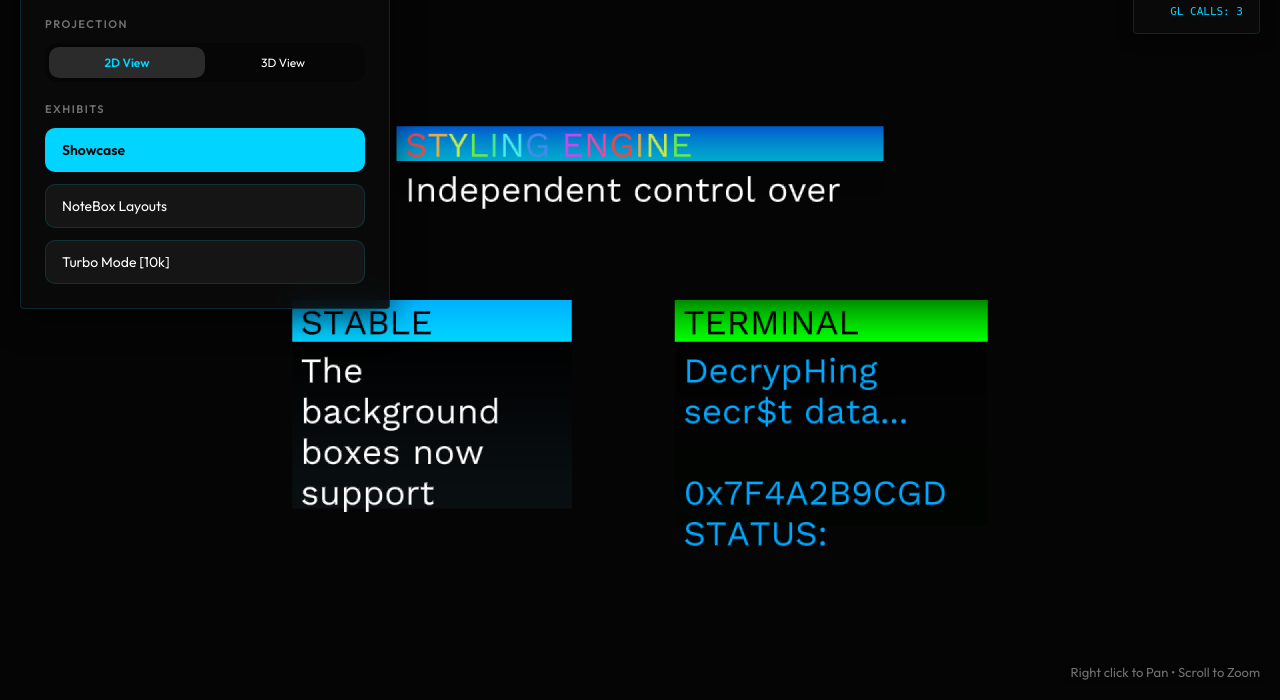
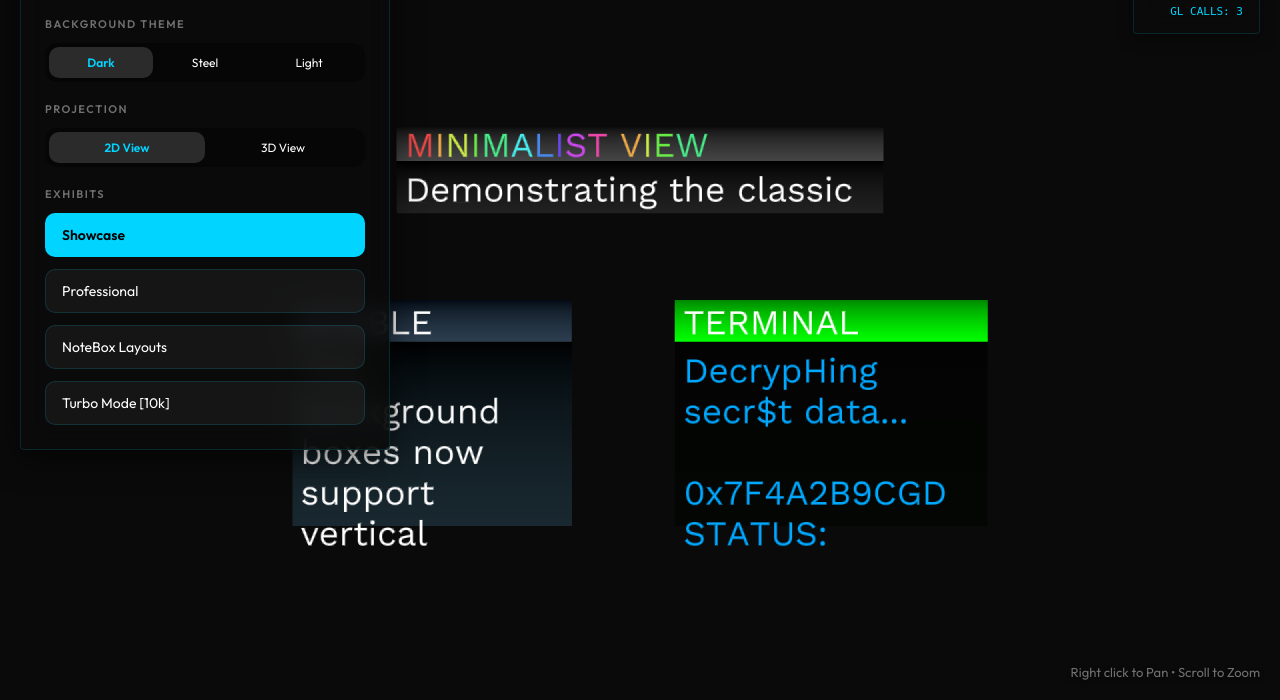
Before and after one commit to ExtraBinoss/three-msdf-text, a website built with Vite: page msdf-text-engine/index.html in a window 1280 px wide. Shown: the part 100-800 px from the top of the page. Built offline with nearby package versions, Linux system fonts and the light colour scheme; animation ran at ten frames a second.

Commit message:
styling with the demo

```diff
--- a/msdf-text-engine/index.html
+++ b/msdf-text-engine/index.html
@@ -15,6 +15,15 @@
       </div>
 
       <div class="section">
+        <span class="section-title">Background Theme</span>
+        <div class="toggle-group">
+          <button id="bg-dark" class="active">Dark</button>
+          <button id="bg-steel">Steel</button>
+          <button id="bg-light">Light</button>
+        </div>
+      </div>
+
+      <div class="section">
         <span class="section-title">Projection</span>
         <div class="toggle-group">
           <button id="btn-2d" class="active">2D View</button>
@@ -25,6 +34,7 @@
       <div class="section">
         <span class="section-title">Exhibits</span>
         <button id="ex-showcase" class="active">Showcase</button>
+        <button id="ex-professional">Professional</button>
         <button id="ex-notebox">NoteBox Layouts</button>
         <button id="ex-stress">Turbo Mode [10k]</button>
       </div>
--- a/msdf-text-engine/src/BoxManager.ts
+++ b/msdf-text-engine/src/BoxManager.ts
@@ -1,4 +1,13 @@
 import * as THREE from 'three';
+
+export const GradientMode = {
+    NONE: 0,
+    VERTICAL: 1,
+    HORIZONTAL: 2,
+    RADIAL: 3
+} as const;
+
+export type GradientMode = typeof GradientMode[keyof typeof GradientMode];
 
 export interface BoxInstance {
     id: number;
@@ -7,10 +16,11 @@ export interface BoxInstance {
     color1: THREE.Color;
     color2: THREE.Color;
     alpha: number;
+    gradientMode: GradientMode;
 }
 
 /**
- * Advanced BoxManager with support for per-instance alpha and gradients.
+ * Advanced BoxManager with support for per-instance alpha and multi-mode gradients.
  */
 export class BoxManager {
     private mesh: THREE.InstancedMesh;
@@ -28,22 +38,24 @@ export class BoxManager {
             side: THREE.DoubleSide
         });
 
-        // Add custom attributes for Alpha and Secondary Color (Gradients)
         this.mesh = new THREE.InstancedMesh(this.geometry, this.material, maxBoxes);
 
         const alphaArray = new Float32Array(maxBoxes);
         const color2Array = new Float32Array(maxBoxes * 3);
+        const modeArray = new Float32Array(maxBoxes);
 
         this.mesh.geometry.setAttribute('instanceAlpha', new THREE.InstancedBufferAttribute(alphaArray, 1));
         this.mesh.geometry.setAttribute('instanceColor2', new THREE.InstancedBufferAttribute(color2Array, 3));
+        this.mesh.geometry.setAttribute('instanceMode', new THREE.InstancedBufferAttribute(modeArray, 1));
 
-        // Inject custom logic into the material
         this.material.onBeforeCompile = (shader) => {
             shader.vertexShader = `
                 attribute float instanceAlpha;
                 attribute vec3 instanceColor2;
+                attribute float instanceMode;
                 varying float vAlpha;
                 varying vec3 vColor2;
+                varying float vMode;
                 varying vec2 vBoxUv;
                 ${shader.vertexShader}
             `.replace(
@@ -52,6 +64,7 @@ export class BoxManager {
                 #include <begin_vertex>
                 vAlpha = instanceAlpha;
                 vColor2 = instanceColor2;
+                vMode = instanceMode;
                 vBoxUv = uv;
                 `
             );
@@ -59,13 +72,23 @@ export class BoxManager {
             shader.fragmentShader = `
                 varying float vAlpha;
                 varying vec3 vColor2;
+                varying float vMode;
                 varying vec2 vBoxUv;
                 ${shader.fragmentShader}
             `.replace(
                 'vec4 diffuseColor = vec4( diffuse, opacity );',
                 `
-                // Gradient interpolation: color1 (instanceColor) to color2 (instanceColor2)
-                vec3 finalColor = mix(diffuse, vColor2, vBoxUv.y);
+                float t = 0.0;
+                if (vMode == 1.0) { // Vertical
+                    t = vBoxUv.y;
+                } else if (vMode == 2.0) { // Horizontal
+                    t = vBoxUv.x;
+                } else if (vMode == 3.0) { // Radial
+                    t = distance(vBoxUv, vec2(0.5)) * 2.0;
+                    t = clamp(t, 0.0, 1.0);
+                }
+
+                vec3 finalColor = mix(diffuse, vColor2, t);
                 vec4 diffuseColor = vec4( finalColor, vAlpha );
                 `
             );
@@ -78,7 +101,7 @@ export class BoxManager {
         scene.add(this.mesh);
     }
 
-    addBox(position: THREE.Vector3, scale: THREE.Vector3, color1: THREE.Color, color2?: THREE.Color, alpha: number = 1.0): number {
+    addBox(position: THREE.Vector3, scale: THREE.Vector3, color1: THREE.Color, color2?: THREE.Color, alpha: number = 1.0, mode: GradientMode = GradientMode.VERTICAL): number {
         if (this.instances.length >= this.maxBoxes) return -1;
 
         const id = this.instances.length;
@@ -88,7 +111,8 @@ export class BoxManager {
             scale: scale.clone(),
             color1: color1.clone(),
             color2: (color2 || color1).clone(),
-            alpha
+            alpha,
+            gradientMode: mode
         };
         this.instances.push(instance);
 
@@ -98,7 +122,7 @@ export class BoxManager {
         return id;
     }
 
-    updateBox(id: number, position: THREE.Vector3, scale: THREE.Vector3, color1: THREE.Color, color2?: THREE.Color, alpha: number = 1.0) {
+    updateBox(id: number, position: THREE.Vector3, scale: THREE.Vector3, color1: THREE.Color, color2?: THREE.Color, alpha: number = 1.0, mode: GradientMode = GradientMode.VERTICAL) {
         if (id < 0 || id >= this.instances.length) return;
 
         const instance = this.instances[id];
@@ -107,6 +131,7 @@ export class BoxManager {
         instance.color1.copy(color1);
         instance.color2.copy(color2 || color1);
         instance.alpha = alpha;
+        instance.gradientMode = mode;
 
         this.updateInstance(id);
     }
@@ -124,14 +149,17 @@ export class BoxManager {
 
         const alphaAttr = this.mesh.geometry.getAttribute('instanceAlpha') as THREE.InstancedBufferAttribute;
         const color2Attr = this.mesh.geometry.getAttribute('instanceColor2') as THREE.InstancedBufferAttribute;
+        const modeAttr = this.mesh.geometry.getAttribute('instanceMode') as THREE.InstancedBufferAttribute;
 
         alphaAttr.setX(id, instance.alpha);
         color2Attr.setXYZ(id, instance.color2.r, instance.color2.g, instance.color2.b);
+        modeAttr.setX(id, instance.gradientMode);
 
         this.mesh.instanceMatrix.needsUpdate = true;
         if (this.mesh.instanceColor) this.mesh.instanceColor.needsUpdate = true;
         alphaAttr.needsUpdate = true;
         color2Attr.needsUpdate = true;
+        modeAttr.needsUpdate = true;
     }
 
     clear() {
--- a/msdf-text-engine/src/NoteBox.ts
+++ b/msdf-text-engine/src/NoteBox.ts
@@ -1,7 +1,7 @@
 import * as THREE from 'three';
 import { TextArea } from './TextArea.ts';
 import { TextManager } from './TextManager.ts';
-import { BoxManager } from './BoxManager.ts';
+import { BoxManager, GradientMode } from './BoxManager.ts';
 
 /**
  * A UI component that manages a background box, a title bar,
@@ -16,10 +16,12 @@ export class NoteBox {
     public headerColor1: THREE.Color = new THREE.Color(0x00d4ff);
     public headerColor2: THREE.Color = new THREE.Color(0x00d4ff);
     public headerAlpha: number = 1.0;
+    public headerGradientMode: GradientMode = GradientMode.VERTICAL;
 
     public bodyColor1: THREE.Color = new THREE.Color(0x0a1012);
     public bodyColor2: THREE.Color = new THREE.Color(0x0a1012);
     public bodyAlpha: number = 0.9;
+    public bodyGradientMode: GradientMode = GradientMode.VERTICAL;
 
     private boxManager: BoxManager;
     private headerId: number;
@@ -37,8 +39,8 @@ export class NoteBox {
         this.bodyArea = new TextArea(textManager.fontData);
 
         // Initialize with default values
-        this.headerId = this.boxManager.addBox(new THREE.Vector3(), new THREE.Vector3(1,1,1), this.headerColor1, this.headerColor2, this.headerAlpha);
-        this.bodyId = this.boxManager.addBox(new THREE.Vector3(), new THREE.Vector3(1,1,1), this.bodyColor1, this.bodyColor2, this.bodyAlpha);
+        this.headerId = this.boxManager.addBox(new THREE.Vector3(), new THREE.Vector3(1,1,1), this.headerColor1, this.headerColor2, this.headerAlpha, this.headerGradientMode);
+        this.bodyId = this.boxManager.addBox(new THREE.Vector3(), new THREE.Vector3(1,1,1), this.bodyColor1, this.bodyColor2, this.bodyAlpha, this.bodyGradientMode);
 
         this.updateGeometry();
     }
@@ -54,7 +56,7 @@ export class NoteBox {
         // Header
         const headerPos = this.position.clone().add(new THREE.Vector3(this.width / 2, -this.headerHeight / 2, 0.01));
         this.boxManager.updateBox(this.headerId, headerPos, new THREE.Vector3(this.width, this.headerHeight, 1),
-            this.headerColor1, this.headerColor2, this.headerAlpha);
+            this.headerColor1, this.headerColor2, this.headerAlpha, this.headerGradientMode);
 
         // Body
         const bodyH = this.height - this.headerHeight;
@@ -62,7 +64,7 @@ export class NoteBox {
         const bodyPos = this.position.clone().add(new THREE.Vector3(this.width / 2, bodyY, 0));
 
         this.boxManager.updateBox(this.bodyId, bodyPos, new THREE.Vector3(this.width, bodyH, 1),
-            this.bodyColor1, this.bodyColor2, this.bodyAlpha);
+            this.bodyColor1, this.bodyColor2, this.bodyAlpha, this.bodyGradientMode);
     }
 
     setPosition(x: number, y: number, z: number) {
@@ -74,17 +76,21 @@ export class NoteBox {
         headerColor1?: number | THREE.Color,
         headerColor2?: number | THREE.Color,
         headerAlpha?: number,
+        headerGradientMode?: GradientMode,
         bodyColor1?: number | THREE.Color,
         bodyColor2?: number | THREE.Color,
-        bodyAlpha?: number
+        bodyAlpha?: number,
+        bodyGradientMode?: GradientMode
     }) {
         if (config.headerColor1 !== undefined) this.headerColor1 = this.toColor(config.headerColor1);
         if (config.headerColor2 !== undefined) this.headerColor2 = this.toColor(config.headerColor2);
         if (config.headerAlpha !== undefined) this.headerAlpha = config.headerAlpha;
+        if (config.headerGradientMode !== undefined) this.headerGradientMode = config.headerGradientMode;
 
         if (config.bodyColor1 !== undefined) this.bodyColor1 = this.toColor(config.bodyColor1);
         if (config.bodyColor2 !== undefined) this.bodyColor2 = this.toColor(config.bodyColor2);
         if (config.bodyAlpha !== undefined) this.bodyAlpha = config.bodyAlpha;
+        if (config.bodyGradientMode !== undefined) this.bodyGradientMode = config.bodyGradientMode;
 
         this.updateGeometry();
     }
--- a/msdf-text-engine/src/main.ts
+++ b/msdf-text-engine/src/main.ts
@@ -4,7 +4,7 @@ import { OrbitControls } from 'three/examples/jsm/controls/OrbitControls.js'
 import { TextManager } from './TextManager.ts'
 import { TextEffects } from './TextEffects.ts'
 import { NoteBox } from './NoteBox.ts'
-import { BoxManager } from './BoxManager.ts'
+import { BoxManager, GradientMode } from './BoxManager.ts'
 import { TextArea } from './TextArea.ts'
 
 /**
@@ -12,7 +12,7 @@ import { TextArea } from './TextArea.ts'
  */
 
 const scene = new THREE.Scene()
-scene.background = new THREE.Color(0x050505)
+scene.background = new THREE.Color(0x0a0a0a)
 
 const camera = new THREE.PerspectiveCamera(75, window.innerWidth / window.innerHeight, 0.1, 2000)
 camera.position.set(0, 0, 15)
@@ -42,6 +42,8 @@ const clock = new THREE.Clock();
 const noteBoxes: NoteBox[] = [];
 const stressAreas: TextArea[] = [];
 
+const animals = ["Lion", "Tiger", "Elephant", "Giraffe", "Zebra", "Leopard", "Cheetah", "Rhino", "Hippo", "Gorilla", "Panda", "Wolf", "Bear", "Eagle", "Hawk", "Penguin", "Dolphin", "Whale", "Shark", "Octopus", "Butterfly", "Stallion", "Falcon", "Panther", "Jaguar", "Lynx", "Cobra", "Viper", "Dragon"];
+
 const set3D = (enabled: boolean) => {
     controls.enableRotate = enabled;
     controls.mouseButtons = {
@@ -59,9 +61,16 @@ const set3D = (enabled: boolean) => {
     }
 };
 
+const setBG = (color: number, id: string) => {
+    scene.background = new THREE.Color(color);
+    ['bg-dark', 'bg-steel', 'bg-light'].forEach(bid => {
+        document.getElementById(bid)?.classList.toggle('active', bid === id);
+    });
+};
+
 const setExhibit = (id: string) => {
     currentExhibit = id;
-    ['ex-showcase', 'ex-notebox', 'ex-stress'].forEach(eid => {
+    ['ex-showcase', 'ex-professional', 'ex-notebox', 'ex-stress'].forEach(eid => {
         document.getElementById(eid)?.classList.toggle('active', eid === `ex-${id}`);
     });
     initExhibit(id);
@@ -73,21 +82,19 @@ const clearScene = () => {
     stressAreas.length = 0;
 };
 
-const animals = ["Lion", "Tiger", "Elephant", "Giraffe", "Zebra", "Leopard", "Cheetah", "Rhino", "Hippo", "Gorilla", "Panda", "Wolf", "Bear", "Eagle", "Hawk", "Penguin", "Dolphin", "Whale", "Shark", "Octopus", "Butterfly", "Stallion", "Falcon", "Panther", "Jaguar", "Lynx", "Cobra", "Viper", "Dragon"];
-
 const initExhibit = (id: string) => {
     clearScene();
 
     if (id === 'showcase') {
+        // Hero: Minimalist Gray / Slate Theme
         const hero = new NoteBox(textManager, boxManager);
         hero.setPosition(-7, 5, 0);
         hero.setSize(14, 2.5, 1.0);
-        hero.titleArea.text = "STYLING ENGINE";
-        hero.bodyArea.text = "Independent control over transparency, colors, and gradients.";
-        // Glass-morphic Hero
+        hero.titleArea.text = "MINIMALIST VIEW";
+        hero.bodyArea.text = "Demonstrating the classic slate and gray corporate look.";
         hero.setStyle({
-            headerColor1: 0x00d4ff, headerColor2: 0x0080ff, headerAlpha: 0.8,
-            bodyColor1: 0x050505, bodyAlpha: 0.3 // Very transparent body
+            headerColor1: 0x444444, headerColor2: 0x333333, headerAlpha: 1.0,
+            bodyColor1: 0x222222, bodyAlpha: 0.95
         });
         noteBoxes.push(hero);
 
@@ -97,7 +104,9 @@ const initExhibit = (id: string) => {
         secondary.titleArea.text = "STABLE GRADIENTS";
         secondary.bodyArea.text = "The background boxes now support vertical gradients and per-instance alpha blending.";
         secondary.setStyle({
-            bodyColor1: 0x0a1012, bodyColor2: 0x1a2a32, bodyAlpha: 0.95
+            headerColor1: 0x2c3e50, headerColor2: 0x2c3e50,
+            bodyColor1: 0x1a2a32, bodyColor2: 0x0a1012, bodyGradientMode: GradientMode.VERTICAL,
+            bodyAlpha: 0.95
         });
         noteBoxes.push(secondary);
 
@@ -109,12 +118,51 @@ const initExhibit = (id: string) => {
                                "NODE: 0xDE77\n" +
                                "SYNC: ACTIVE\n" +
                                "ENCRYPTION: HIGH";
-        // Dark Terminal Theme with subtle gradient
         hacker.setStyle({
             headerColor1: 0x00ff00, headerColor2: 0x008800,
             bodyColor1: 0x000500, bodyColor2: 0x001000, bodyAlpha: 0.7
         });
         noteBoxes.push(hacker);
+
+    } else if (id === 'professional') {
+        const corp1 = new NoteBox(textManager, boxManager);
+        corp1.setPosition(-12, 5, 0);
+        corp1.setSize(10, 6, 1.0);
+        corp1.titleArea.text = "CORPORATE DASHBOARD";
+        corp1.bodyArea.text = "A clean, minimalist style using subtle horizontal gradients.\n\n" +
+                             "Header: Horizontal Blue\n" +
+                             "Body: Solid Off-Black (95% Opacity)\n\n" +
+                             "This looks professional and readable for enterprise tools.";
+        corp1.setStyle({
+            headerColor1: 0x1e293b, headerColor2: 0x334155, headerGradientMode: GradientMode.HORIZONTAL,
+            bodyColor1: 0x0f172a, bodyAlpha: 0.95
+        });
+        noteBoxes.push(corp1);
+
+        const radBox = new NoteBox(textManager, boxManager);
+        radBox.setPosition(0, 5, 0);
+        radBox.setSize(10, 6, 1.0);
+        radBox.titleArea.text = "RADIAL DESIGN";
+        radBox.bodyArea.text = "Showcasing the Radial Gradient mode.\n\n" +
+                               "The body uses a radial fade from center to edges.";
+        radBox.setStyle({
+            headerColor1: 0x0f172a, headerColor2: 0x0f172a,
+            bodyColor1: 0x1e293b, bodyColor2: 0x020617, bodyGradientMode: GradientMode.RADIAL,
+            bodyAlpha: 1.0
+        });
+        noteBoxes.push(radBox);
+
+        const palette = new NoteBox(textManager, boxManager);
+        palette.setPosition(-12, -2, 0);
+        palette.setSize(22, 5, 1.0);
+        palette.titleArea.text = "UI COLOR PALETTE SAMPLES";
+        palette.bodyArea.text = "Supporting any HEX color with perfect precision.\n" +
+                               "From solid vibrant tones to subtle dark modes.";
+        palette.setStyle({
+             headerColor1: 0x00d4ff, headerColor2: 0x00d4ff,
+             bodyColor1: 0x171717, bodyAlpha: 1.0
+        });
+        noteBoxes.push(palette);
 
     } else if (id === 'notebox') {
         for (let i = 0; i < 3; i++) {
@@ -127,32 +175,18 @@ const initExhibit = (id: string) => {
             noteBoxes.push(nb);
         }
     } else if (id === 'stress') {
-        // TURBO MODE: Highly concentrated text with random dictionary
         const grid = 16;
         const spacing = 15;
-
         for (let i = 0; i < grid; i++) {
             for (let j = 0; j < grid; j++) {
                 const area = new TextArea(textManager.fontData!);
                 area.width = 500;
-
-                // Build random animal sentence
                 const count = 3 + Math.floor(Math.random() * 5);
                 let sentence = "";
-                for(let k=0; k<count; k++) {
-                    sentence += animals[Math.floor(Math.random() * animals.length)] + " ";
-                }
-
+                for(let k=0; k<count; k++) sentence += animals[Math.floor(Math.random() * animals.length)] + " ";
                 area.text = sentence.trim();
                 area.wordWrap = true;
-
-                (area as any).worldPos = new THREE.Vector3(
-                    (i - grid/2) * spacing,
-                    (j - grid/2) * spacing,
-                    (Math.random() - 0.5) * 10
-                );
-
-                // Pre-compute layout once for static text positions
+                (area as any).worldPos = new THREE.Vector3((i - grid/2) * spacing, (j - grid/2) * spacing, (Math.random() - 0.5) * 10);
                 (area as any).cachedLayout = area.computeLayout();
                 stressAreas.push(area);
             }
@@ -166,8 +200,14 @@ const setupUI = () => {
     document.getElementById('btn-2d')?.addEventListener('click', () => set3D(false));
     document.getElementById('btn-3d')?.addEventListener('click', () => set3D(true));
     document.getElementById('ex-showcase')?.addEventListener('click', () => setExhibit('showcase'));
+    document.getElementById('ex-professional')?.addEventListener('click', () => setExhibit('professional'));
     document.getElementById('ex-notebox')?.addEventListener('click', () => setExhibit('notebox'));
     document.getElementById('ex-stress')?.addEventListener('click', () => setExhibit('stress'));
+
+    // BG Themes
+    document.getElementById('bg-dark')?.addEventListener('click', () => setBG(0x0a0a0a, 'bg-dark'));
+    document.getElementById('bg-steel')?.addEventListener('click', () => setBG(0x1e293b, 'bg-steel'));
+    document.getElementById('bg-light')?.addEventListener('click', () => setBG(0xf1f5f9, 'bg-light'));
 };
 
 textManager.load('/font.json', '/font.png').then(() => {
@@ -189,21 +229,29 @@ textManager.load('/font.json', '/font.png').then(() => {
             const hacker = noteBoxes[2];
 
             textEffects.update(deltaTime);
-            // Hero Rainbow
             textEffects.updateRainbow(hero.titleArea, 0, hero.titleArea.text.length, 1.0);
 
-            // Secondary and Hacker titles: Solid black for contrast on blue header
-            textEffects.applyColor(secondary.titleArea, 0, secondary.titleArea.text.length, new THREE.Color(0x000000));
-            textEffects.applyColor(hacker.titleArea, 0, hacker.titleArea.text.length, new THREE.Color(0x000000));
+            // Light background check: If BG is light, use dark titles. If dark, use white/colored.
+            const isLightBg = scene.background instanceof THREE.Color && scene.background.r > 0.5;
+            const titleColor = isLightBg ? new THREE.Color(0x000000) : new THREE.Color(1, 1, 1);
+
+            textEffects.applyColor(secondary.titleArea, 0, secondary.titleArea.text.length, titleColor);
+            textEffects.applyColor(hacker.titleArea, 0, hacker.titleArea.text.length, titleColor);
 
             hacker.bodyArea.text = originalHackerText;
             textEffects.applyScramble(hacker.bodyArea, 0, hacker.bodyArea.text.length, 0.1);
             textEffects.applyColor(hacker.bodyArea, 0, hacker.bodyArea.text.length, new THREE.Color(0x00d4ff));
 
-            secondary.setSize(9 + Math.sin(elapsedTime) * 1, 6, 1.2);
+            secondary.setSize(9 + Math.sin(elapsedTime) * 1, 6.5, 1.2);
             allLayouts = noteBoxes.flatMap(nb => nb.getLayout(textManager.textScale));
+        } else if (currentExhibit === 'professional') {
+             const isLightBg = scene.background instanceof THREE.Color && scene.background.r > 0.5;
+             for (const nb of noteBoxes) {
+                 const color = isLightBg ? new THREE.Color(0,0,0) : new THREE.Color(1,1,1);
+                 textEffects.applyColor(nb.titleArea, 0, nb.titleArea.text.length, color);
+             }
+             allLayouts = noteBoxes.flatMap(nb => nb.getLayout(textManager.textScale));
         } else if (currentExhibit === 'notebox') {
-            // Apply black titles to all boxes in the notebox exhibit too
             for (const nb of noteBoxes) {
                 textEffects.applyColor(nb.titleArea, 0, nb.titleArea.text.length, new THREE.Color(0x000000));
             }
@@ -213,26 +261,16 @@ textManager.load('/font.json', '/font.png').then(() => {
             for (const area of stressAreas) {
                 const pos = (area as any).worldPos;
                 const cachedLayout = (area as any).cachedLayout;
-
-                // Dynamic effects
                 textEffects.updateRainbow(area, 0, area.text.length, 0.4);
-
-                // Re-apply colors to cached layout (efficient)
                 for (let k = 0; k < cachedLayout.length; k++) {
                     const glyph = cachedLayout[k];
-                    // Find the color from area.styles
                     const style = area.styles.find(s => k >= s.start && k < s.end);
                     if (style && style.color) glyph.color = style.color;
-
-                    const worldX = glyph.x + pos.x / textManager.textScale;
-                    const worldY = glyph.y + pos.y / textManager.textScale;
-                    const worldZ = pos.z;
-
                     allLayouts.push({
                         char: glyph.char,
-                        x: worldX,
-                        y: worldY,
-                        z: worldZ,
+                        x: glyph.x + pos.x / textManager.textScale,
+                        y: glyph.y + pos.y / textManager.textScale,
+                        z: pos.z,
                         color: glyph.color
                     });
                 }
```
